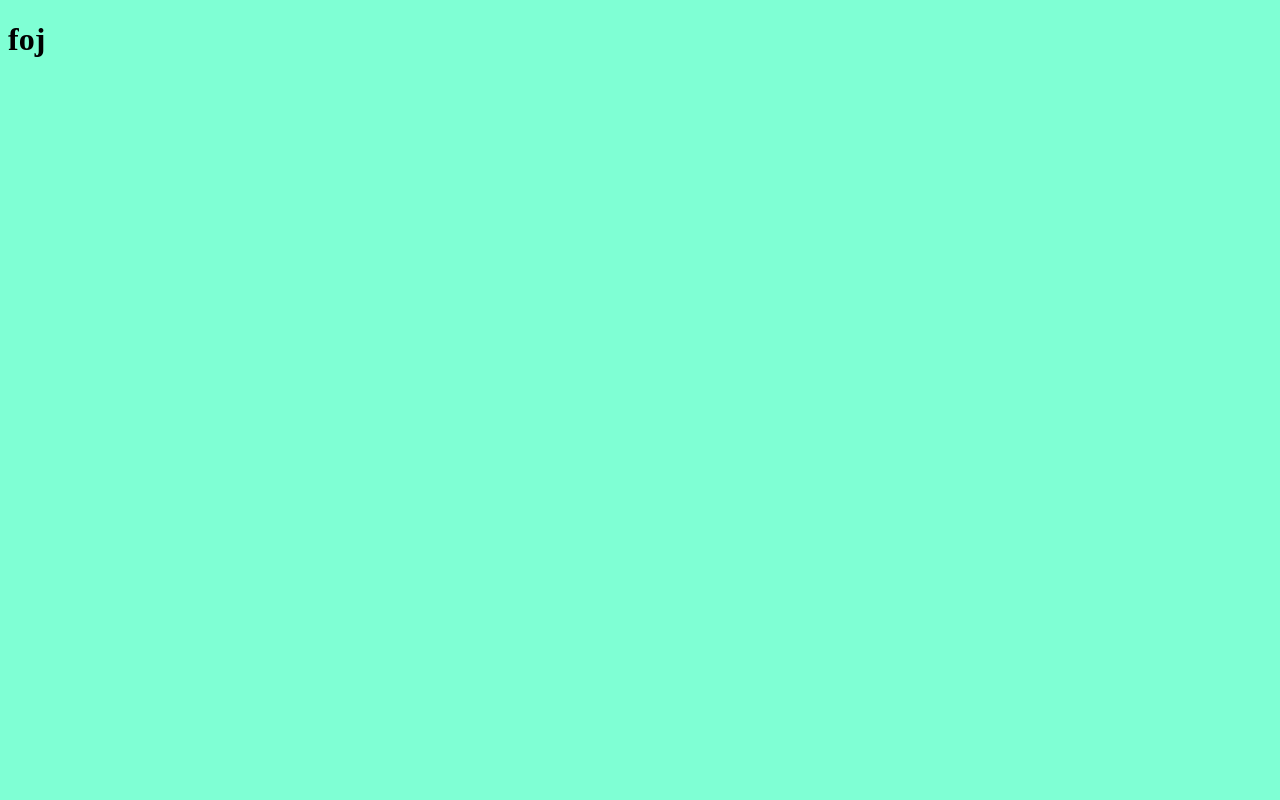
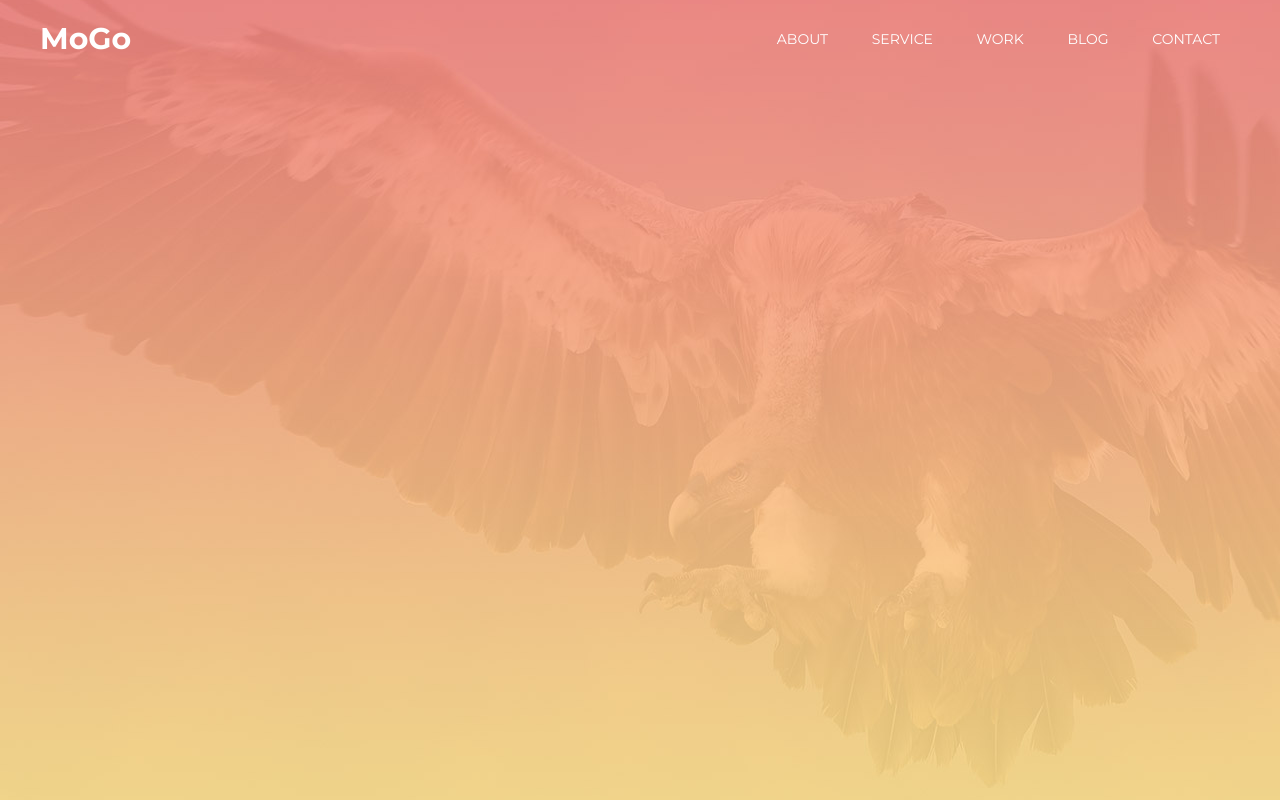
Before and after one commit to Lamin4dlyM/MoGo, a plain HTML site: page index.html in a window 1280 px wide. Drawn offline with Linux system fonts and the light colour scheme.

Commit message:
Add header-nav panel

```diff
--- a/css/main.css
+++ b/css/main.css
@@ -1,7 +1,96 @@
 * {
   box-sizing: border-box;
+  margin: 0;
 }
 
-body {
-  background-color: aquamarine;
+html {
+  font-family: "Roboto", sans-serif;
+  font-size: 1rem;
 }
+
+h1,
+h2,
+h3,
+h4,
+h5,
+h6,
+nav {
+  font-family: "Montserrat", sans-serif;
+}
+
+.container {
+  width: 100%;
+  max-width: 1200px;
+  margin: 0 auto;
+}
+
+/* Intro */
+.intro {
+  width: 100%;
+  height: 100vh;
+  background: url(../images/bird_bg.jpg) center no-repeat;
+}
+
+/* Header */
+.header {
+  padding-top: 20px;
+  position: absolute;
+  top: 0;
+  left: 0;
+  right: 0;
+  z-index: 1000;
+}
+
+.header__logo {
+  color: #fff;
+  font-size: 1.875rem;
+  font-weight: 700;
+  font-family: "Montserrat", sans-serif;
+}
+
+.header__inner {
+  display: flex;
+  justify-content: space-between;
+  align-items: center;
+}
+
+/* Nav */
+.nav {
+  font-size: 0.875rem;
+  text-transform: uppercase;
+}
+
+.nav__link {
+  display: inline-block;
+  margin: 0 20px;
+  font-size: 0.875rem;
+  position: relative;
+
+  color: #fff;
+  text-decoration: none;
+
+  transition: color 0.1s linear;
+}
+
+.nav__link:after {
+  content: "";
+  width: 100%;
+  height: 3px;
+
+  opacity: 0;
+  transition: opacity 0.1s linear;
+
+  background-color: #fce38a;
+  top: 120%;
+  left: 0;
+  position: absolute;
+  z-index: 1;
+}
+
+.nav__link:hover {
+  color: #fce38a;
+}
+
+.nav__link:hover:after {
+  opacity: 1;
+}
--- a/index.html
+++ b/index.html
@@ -3,10 +3,34 @@
   <head>
     <meta charset="UTF-8" />
     <meta name="viewport" content="width=device-width, initial-scale=1.0" />
+    <link rel="preconnect" href="https://fonts.googleapis.com" />
+    <link rel="preconnect" href="https://fonts.gstatic.com" crossorigin />
+    <link
+      href="https://fonts.googleapis.com/css2?family=Kaushan+Script&family=Montserrat:wght@400;700&display=swap"
+      rel="stylesheet"
+    />
     <link rel="stylesheet" href="css/main.css" />
+
     <title>MoGo</title>
   </head>
   <body>
-    <h1>foj</h1>
+    <header class="header">
+      <div class="container">
+        <div class="header__inner">
+          <div class="header__logo">MoGo</div>
+
+          <nav class="nav">
+            <a href="#" class="nav__link">About</a>
+            <a href="#" class="nav__link">Service</a>
+            <a href="#" class="nav__link">Work</a>
+            <a href="#" class="nav__link">Blog</a>
+            <a href="#" class="nav__link">Contact</a>
+          </nav>
+        </div>
+      </div>
+    </header>
+    <div class="intro">
+      <div class="container"></div>
+    </div>
   </body>
 </html>
```
Also changed, not shown: images/bird_bg.jpg (added).
